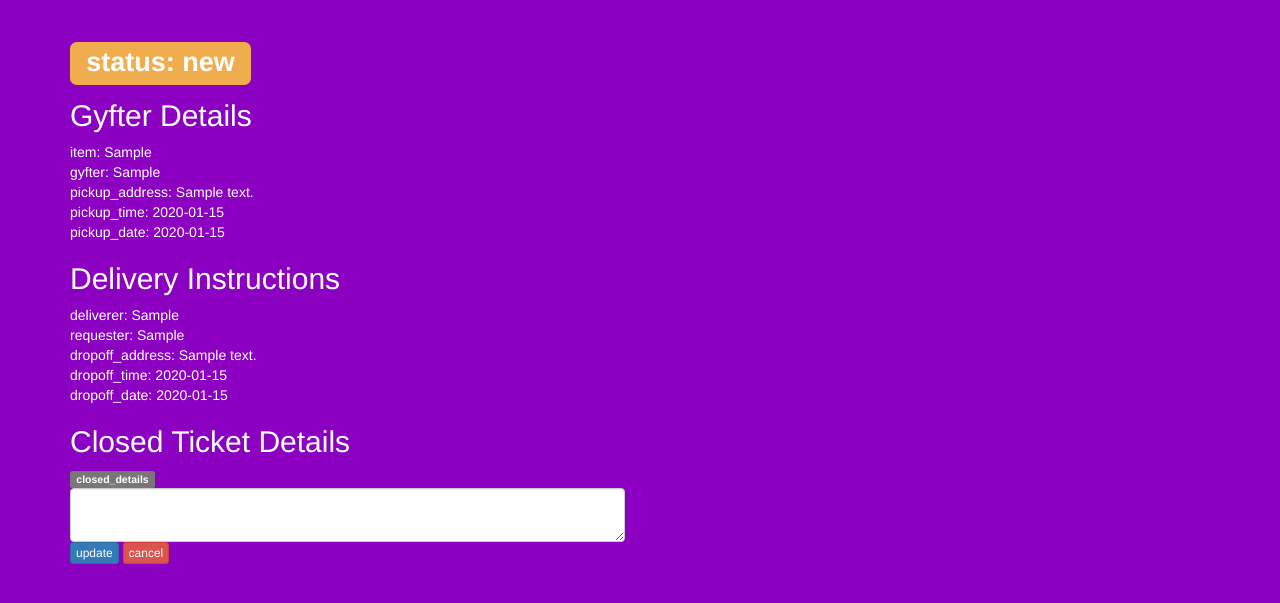
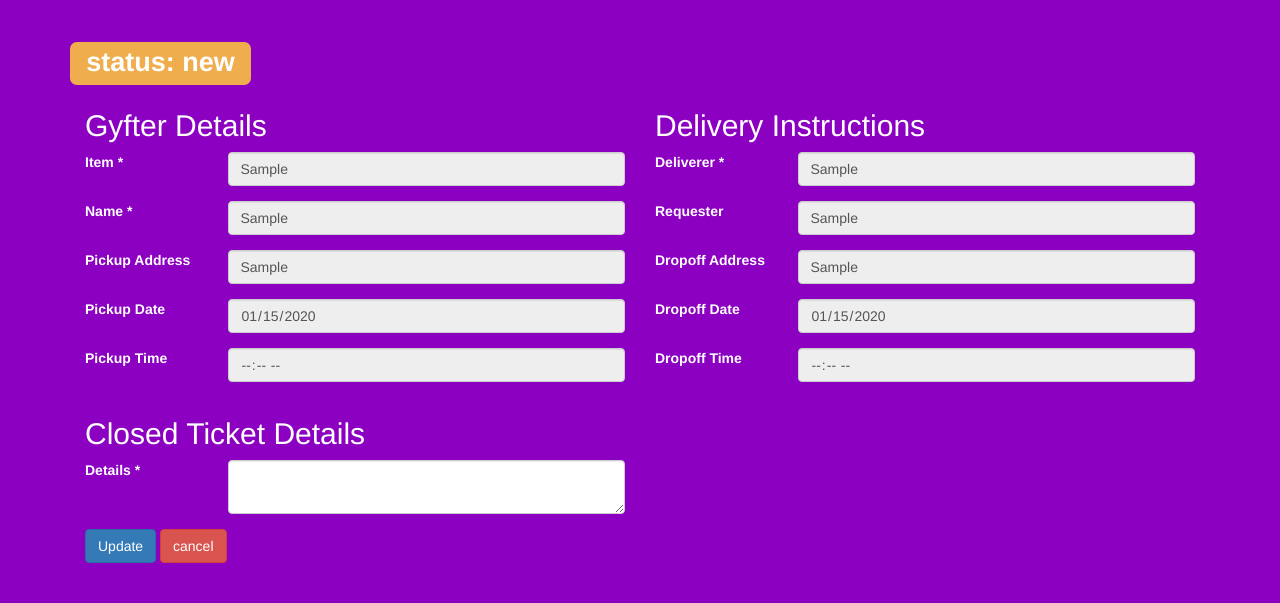
Before and after one commit to jasonleonhard/gyfted, a Flask app: template templates/status_closed.html in a window 1280 px wide. Shown: the part 51-654 px from the top of the page. Run offline with Flask 2, Linux system fonts and the light colour scheme; tables that the repository leaves empty hold one stand-in row (values such as "Sample post"); the template is opened without the code that fills it: values that come from a table or form of the project are taken from there, most other values are stand-ins (such as "Sample title", 1, 10 or a date in 2020); some libraries are stand-ins or nearby versions.

Commit message:
Redesign form

```diff
--- a/templates/status_closed.html
+++ b/templates/status_closed.html
@@ -3,38 +3,99 @@
 <div class="container">
 
     {% if ticket %}
-    <div class="row">
-        <div class="col-md-6">
-            <h1><span class="label label-warning">status: {{ ticket.status }}</span></h1>
+    <h1>
+        <span class="label label-warning">status: {{ ticket.status }}</span>
+    </h1>
 
-            <h2>Gyfter Details</h2>
-            <div>item: {{ticket.item}}</div>
-            <div>gyfter: {{ticket.gyfter}}</div>
-            <div>pickup_address: {{ticket.pickup_address}}</div>
-            <div>pickup_time: {{ticket.pickup_time}}</div>
-            <div>pickup_date: {{ticket.pickup_date}}</div>
+    <div class="col-md-6">
+        <h2>Gyfter Details</h2>
+        <div class="form-group row">
+            <label for="item" class="col-sm-3 col-form-label">Item *</label>
+            <div class="col-sm-9">
+                <input class="form-control" type="text" id="item" name="item" readonly required value={{ticket.item}}>
+            </div>
+        </div>
+        <div class="form-group row">
+            <label for="gyfter" class="col-sm-3 col-form-label">Name *</label>
+            <div class="col-sm-9">
+                <input class="form-control" type="text" id="gyfter" name="gyfter" readonly required value={{ticket.gyfter}}>
+            </div>
+        </div>
+        <div class="form-group row">
+            <label for="pickup_address" class="col-sm-3 col-form-label">Pickup Address</label>
+            <div class="col-sm-9">
+                <input class="form-control" type="text" id="pickup_address" name="pickup_address" readonly value={{ticket.pickup_address}}>
+            </div>
+        </div>
+        <div class="form-group row">
+            <label for="pickup_date" class="col-sm-3 col-form-label">Pickup Date</label>
+            <div class="col-sm-9">
+                <input class="form-control" type="date" id="pickup_date" name="pickup_date" readonly value={{ticket.pickup_date}}>
+            </div>
+        </div>
+        <div class="form-group row">
+            <label for="pickup_time" class="col-sm-3 col-form-label">Pickup Time</label>
+            <div class="col-sm-9">
+                <input class="form-control" type="time" id="pickup_time" name="pickup_time" readonly value={{ticket.pickup_time}}>
+            </div>
+        </div>
+    </div>
 
-            <h2>Delivery Instructions</h2>
-            <div>deliverer: {{ticket.deliverer}}</div>
-            <div>requester: {{ticket.requester}}</div>
-            <div>dropoff_address: {{ticket.dropoff_address}}</div>
-            <div>dropoff_time: {{ticket.dropoff_time}}</div>
-            <div>dropoff_date: {{ticket.dropoff_date}}</div>
+    <div class="col-md-6">
+        <h2>Delivery Instructions</h2>
 
+        <div class="form-group row">
+            <label for="deliverer" class="col-sm-3 col-form-label">Deliverer *</label>
+            <div class="col-sm-9">
+                <input class="form-control" type="text" id="deliverer" name="deliverer" readonly value={{ticket.deliverer}}>
+            </div>
+        </div>
+        <div class="form-group row">
+            <label for="requester" class="col-sm-3 col-form-label">Requester</label>
+            <div class="col-sm-9">
+                <input class="form-control" type="text" id="requester" name="requester" readonly value={{ticket.requester}}>
+            </div>
+        </div>
+        <div class="form-group row">
+            <label for="dropoff_address" class="col-sm-3 col-form-label">Dropoff Address</label>
+            <div class="col-sm-9">
+                <input class="form-control" type="text" id="dropoff_address" name="dropoff_address" readonly value={{ticket.dropoff_address}}>
+            </div>
+        </div>
+        <div class="form-group row">
+            <label for="dropoff_date" class="col-sm-3 col-form-label">Dropoff Date</label>
+            <div class="col-sm-9">
+                <input class="form-control" type="date" id="dropoff_date" name="dropoff_date" readonly value={{ticket.dropoff_date}}>
+            </div>
+        </div>
+        <div class="form-group row">
+            <label for="dropoff_time" class="col-sm-3 col-form-label">Dropoff Time</label>
+            <div class="col-sm-9">
+                <input class="form-control" type="time" id="dropoff_time" name="dropoff_time" readonly value={{ticket.dropoff_time}}>
+            </div>
+        </div>
+
+    </div>
+
+    <div class="col-md-6">
+        <form action="/view?tid={{ ticket.tid }}&status=closed" method="POST">
             <h2>Closed Ticket Details</h2>
-            <div class="form-group">
-            <form action="/view?tid={{ ticket.tid }}&status=closed" method="POST">
-                <span class="label label-default">closed_details</span>
-                <textarea class="form-control" type="text" name="closed_details" value={{closed_details}}></textarea>
+            <div class="form-group row">
+                <label for="closed_details" class="col-sm-3 col-form-label">Details *</label>
+                <div class="col-sm-9">
+                    <textarea class="form-control" type="text" id="closed_details" name="closed_details" required value={{closed_details}}></textarea>
+                </div>
+            </div>
 
-                <input class="btn btn-primary btn-xs fresh" type="submit" value="update">
+            <!-- update button -->
+            <button type="submit" class="btn btn-primary">Update</button>
 
-                <!-- cancel button -->
-                <a href="/view?tid={{ ticket.tid }}">
-                    <div class="btn btn-danger btn-xs">cancel</div>
-                </a>
-            </form>
-        </div>
+            <!-- cancel button -->
+            <a href="/view?tid={{ ticket.tid }}">
+                <div class="btn btn-danger">cancel</div>
+            </a>
+
+        </form>
     </div>
     {% endif %}
 
```
